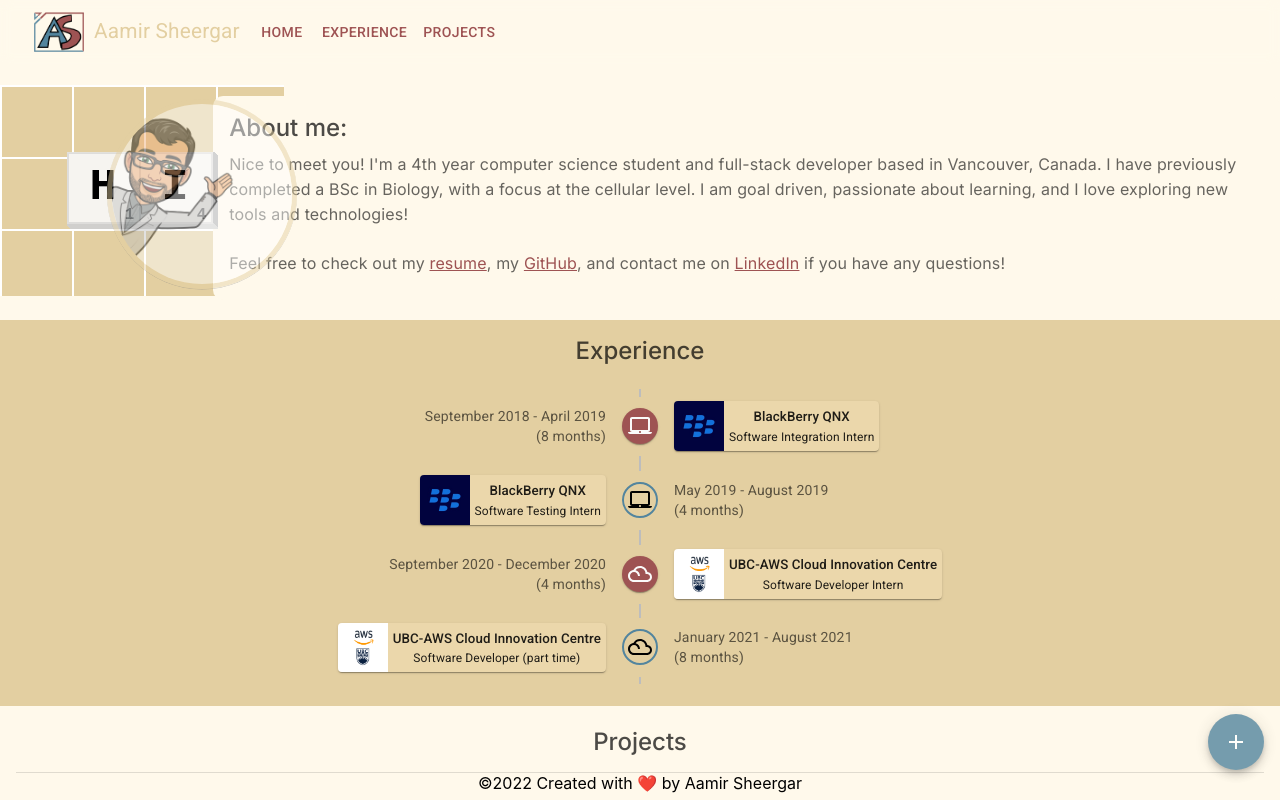
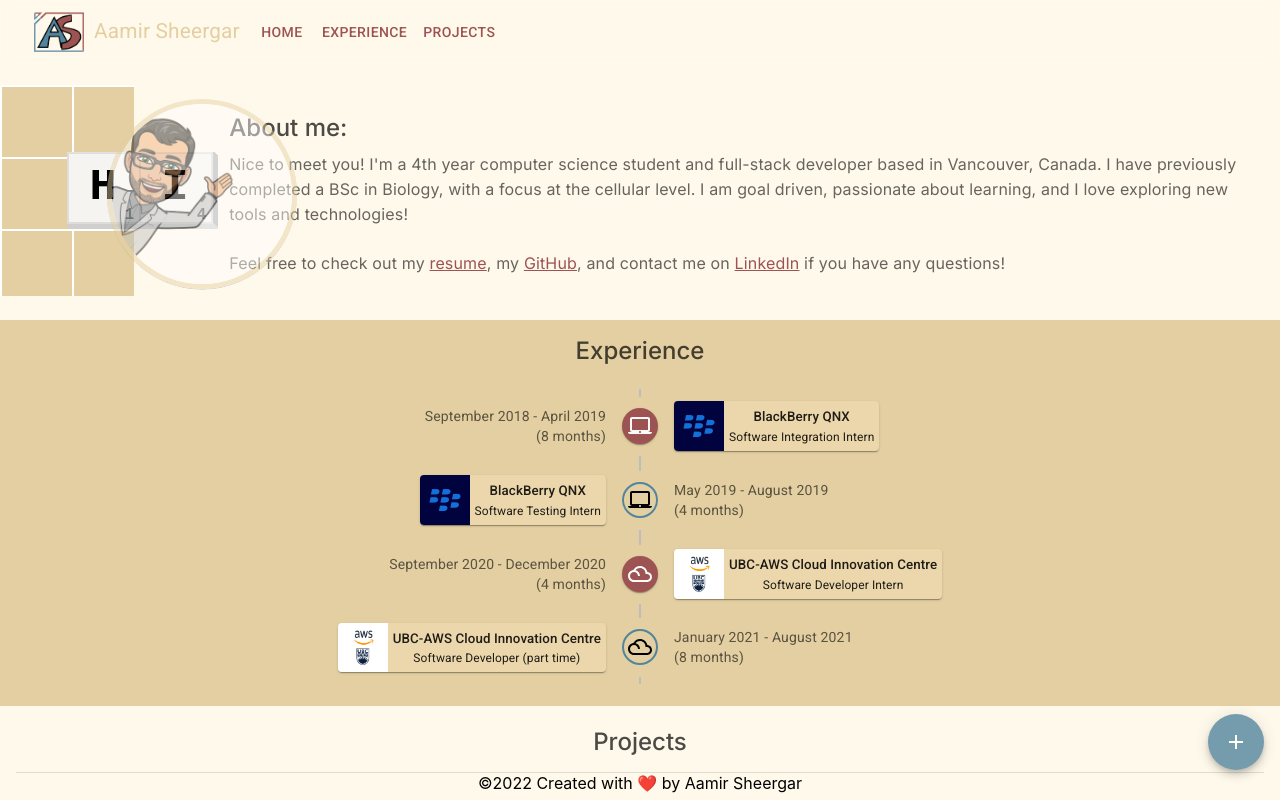
Before and after one commit to AamirL1011/PersonalWebsite, a React (Create React App) app: page / in a window 1280 px wide. Both pictures are taken after a click on the button "Enter". Built offline with nearby package versions, Linux system fonts and the light colour scheme.

Commit message:
Update HomePage.js

```diff
--- a/src/Views/Pages/Home/HomePage.js
+++ b/src/Views/Pages/Home/HomePage.js
@@ -53,7 +53,7 @@
         <Grid container item direction={"row"} justifyContent={"space-evenly"} alignItems={"center"} style={{backgroundColor: "#fff9eb"}}>
             <Grid item xs={10} sm={6} md={3} lg={1} xl={1}>
                 <Grid container direction={"row"} justifyContent={"space-evenly"} alignItems={"center"}>
-                    <Grid item >
+                    <Grid item xs={10} sm={12}>
                         <div className={"scrabbleBox"} style={{maxWidth: "150px"}}>
                             <span className="scrabble animate"><span style={{color: "black"}}>Hi</span></span>
                         </div>
```
